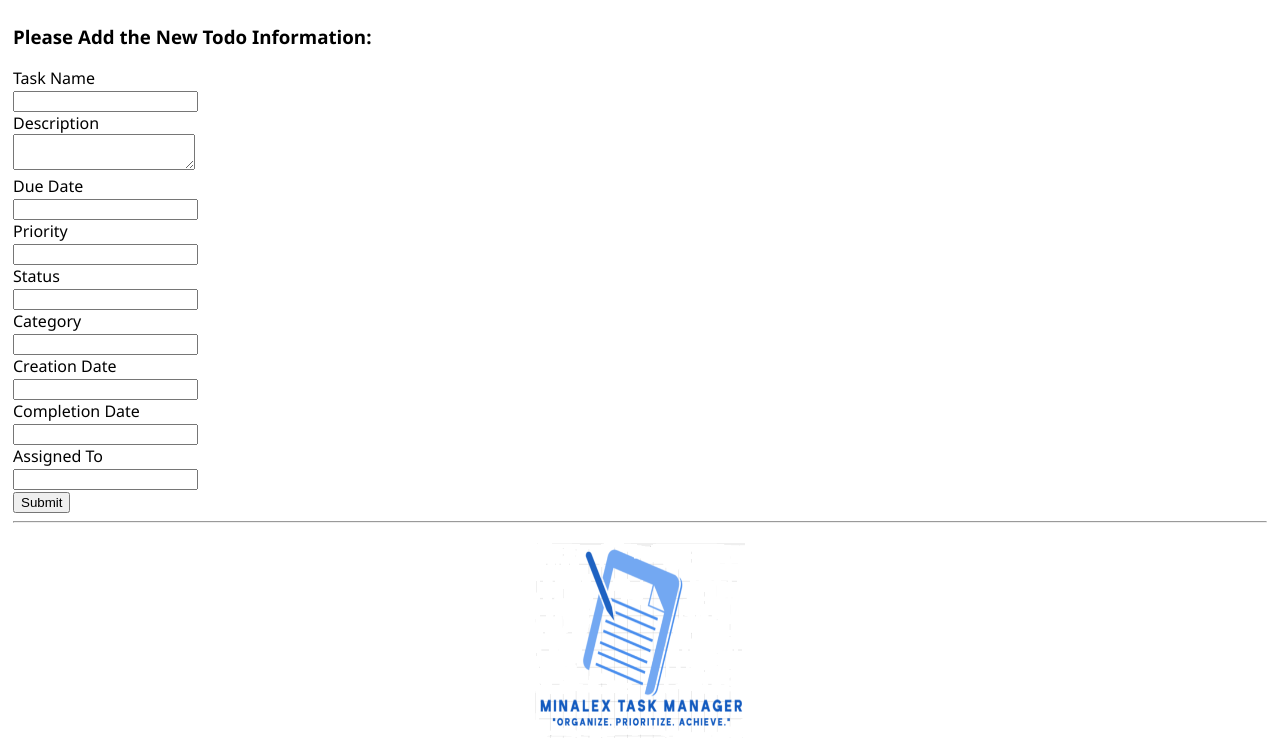
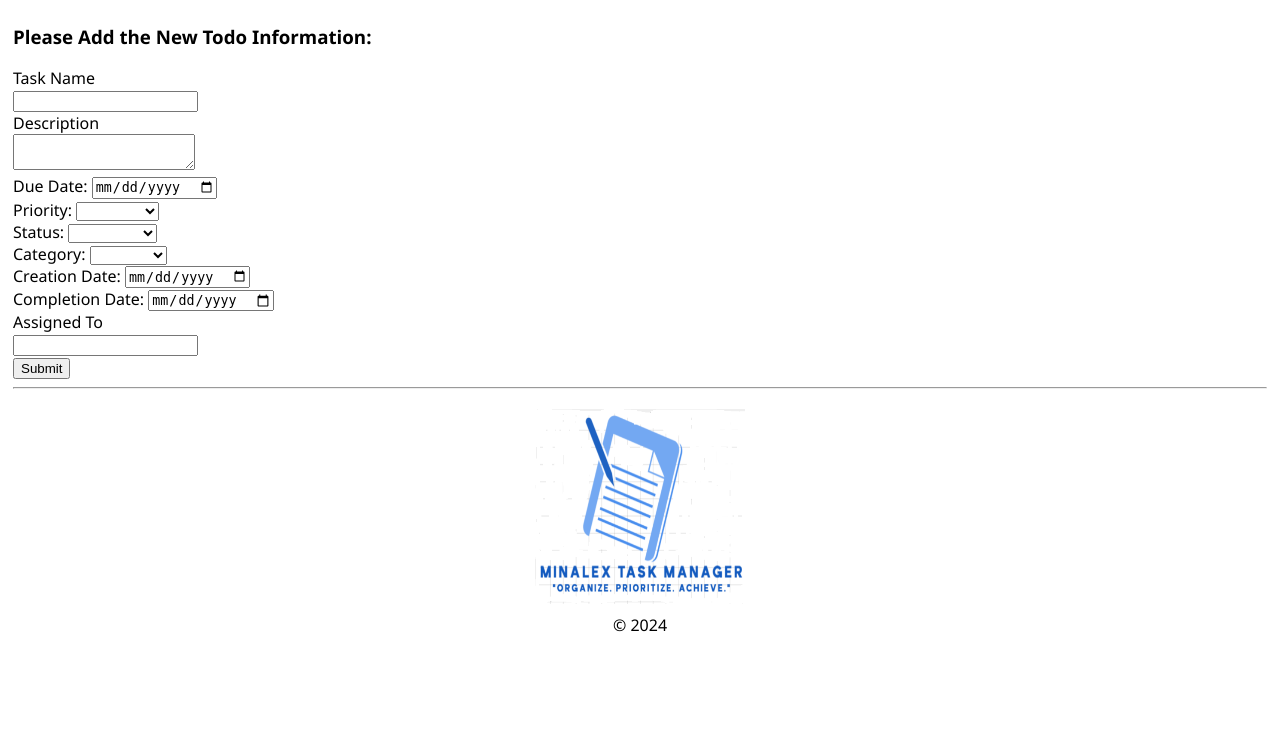
Before and after one commit to Obianuju23/MINALEX, a Flask app: page /enternew in a window 1280 px wide. Shown: the part 54-803 px from the top of the page. After the commit the page ends 686 px from the top, so only its background shows below. Run offline with Flask 3, Linux system fonts and the light colour scheme.

Commit message:
updated the request forms

```diff
--- a/portfolio_new/templates/Todo.html
+++ b/portfolio_new/templates/Todo.html
@@ -6,32 +6,68 @@ Add New Todo
     <form action="{{ url_for('addrec') }}" method="POST">
         <h3>Please Add the New Todo Information:</h3>
         Task Name<br>
-        <input type="text" name="task_name" /><br>
+
+	<input type="text" name="task_name" /><br>
 
         Description<br>
-        <textarea name="description"></textarea><br>
 
-        Due Date<br>
-        <input type="text" name="due_date" /><br>
+	<textarea name="description"></textarea><br>
 
-        Priority<br>
-        <input type="text" name="priority" /><br>
+        <label for="due_date">Due Date:</label>
 
-        Status<br>
-        <input type="text" name="status" /><br>
+	<input type="date" id="due_date" name="due_date"><br>
 
-        Category<br>
-        <input type="text" name="category" /><br>
+	<label for="priority">Priority:</label>
+	<select name="priority" id="priority">
+		<option value=""></option>
+    		<option value="low">Low</option>
+    		<option value="medium">Medium</option>
+    		<option value="high">High</option>
+		<option value="urgent">Urgent</option>
+                <option value="critical">Critical</option>
+                <option value="on hold">On hold</option>
+		<option value="normal">Normal</option>
+                <option value="no priority">No priority</option>
+        </select><br>
 
-        Creation Date<br>
-        <input type="text" name="creation_date" /><br>
+	<label for="status">Status:</label>
+        <select name="status" id="status">
+		<option value=""></option>
+                <option value="not started">Not started</option>
+                <option value="in progess">In progress</option>
+                <option value="deferred">Deferred</option>
+		<option value="canceled">Canceled</option>
+                <option value="to do">To Do</option>
+                <option value="review">Review</option>
+	</select><br>
 
-        Completion Date<br>
-        <input type="text" name="completion_date" /><br>
+        <label for="category">Category:</label>
+        <select name="category" id="Category">
+		<option value=""></option>
+                <option value="work">Work</option>
+                <option value="personal">Personal</option>
+                <option value="school">School</option>
+                <option value="meetings">Meetings</option>
+                <option value="health">Health</option>
+                <option value="errands">Errands</option>
+                <option value="home">Home</option>
+                <option value="finance">Finance</option>
+                <option value="social">Social</option>
+        </select><br>
 
-        Assigned To<br>
-        <input type="text" name="assigned_to" /><br>
+	<label for="creation_date">Creation Date:</label>
 
-        <input type="submit" value="Submit" /><br>
+	<input type="date" id="creation_date" name="creation_date"><br>
+
+	<label for="completion_date">Completion Date:</label>
+
+	<input type="date" id="completion_date" name="completion_date"><br>
+
+	Assigned To<br>
+
+	<input type="text" name="assigned_to" /><br>
+
+
+	<input type="submit" value="Submit" /><br>
     </form>
 {% endblock %}
```
